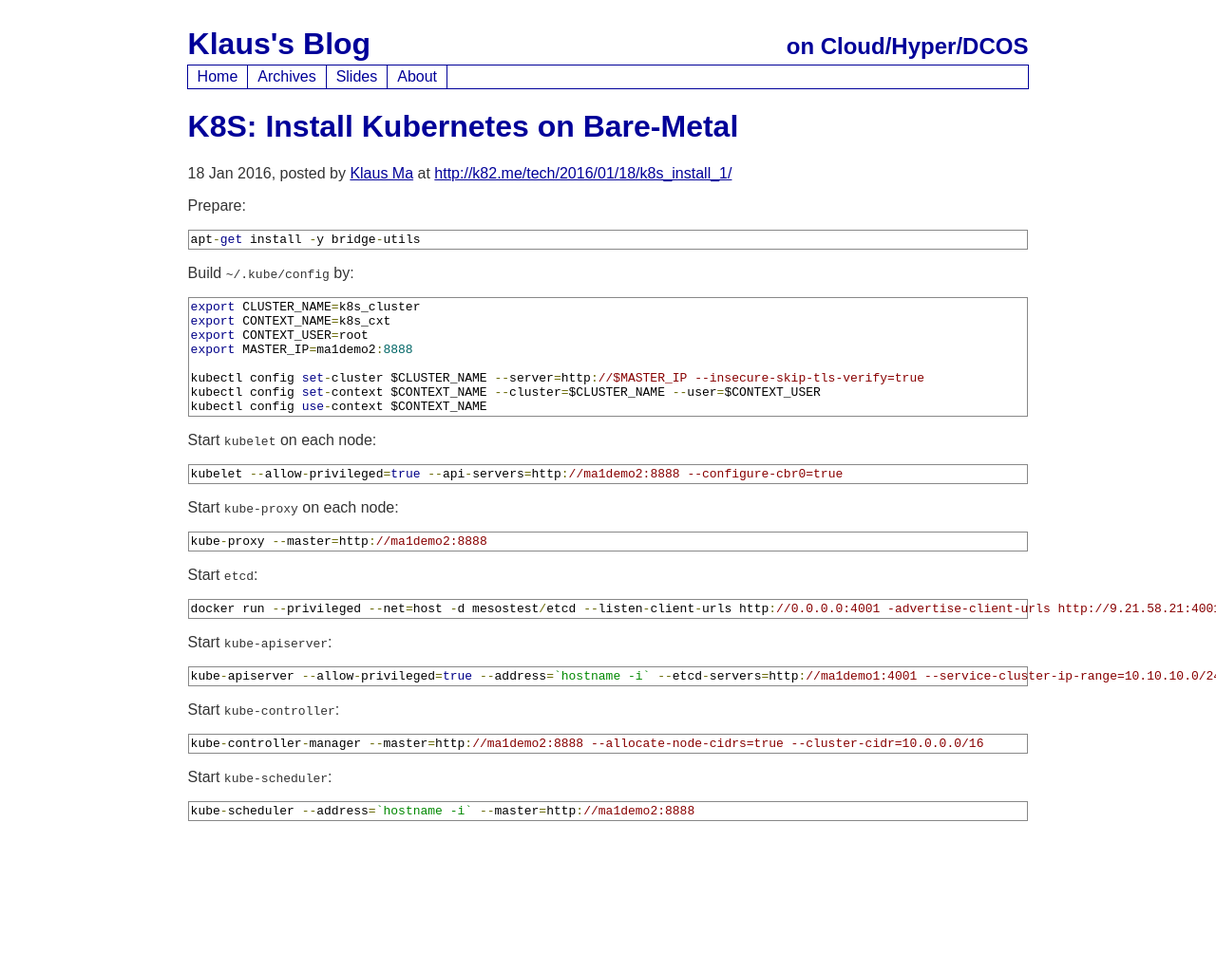
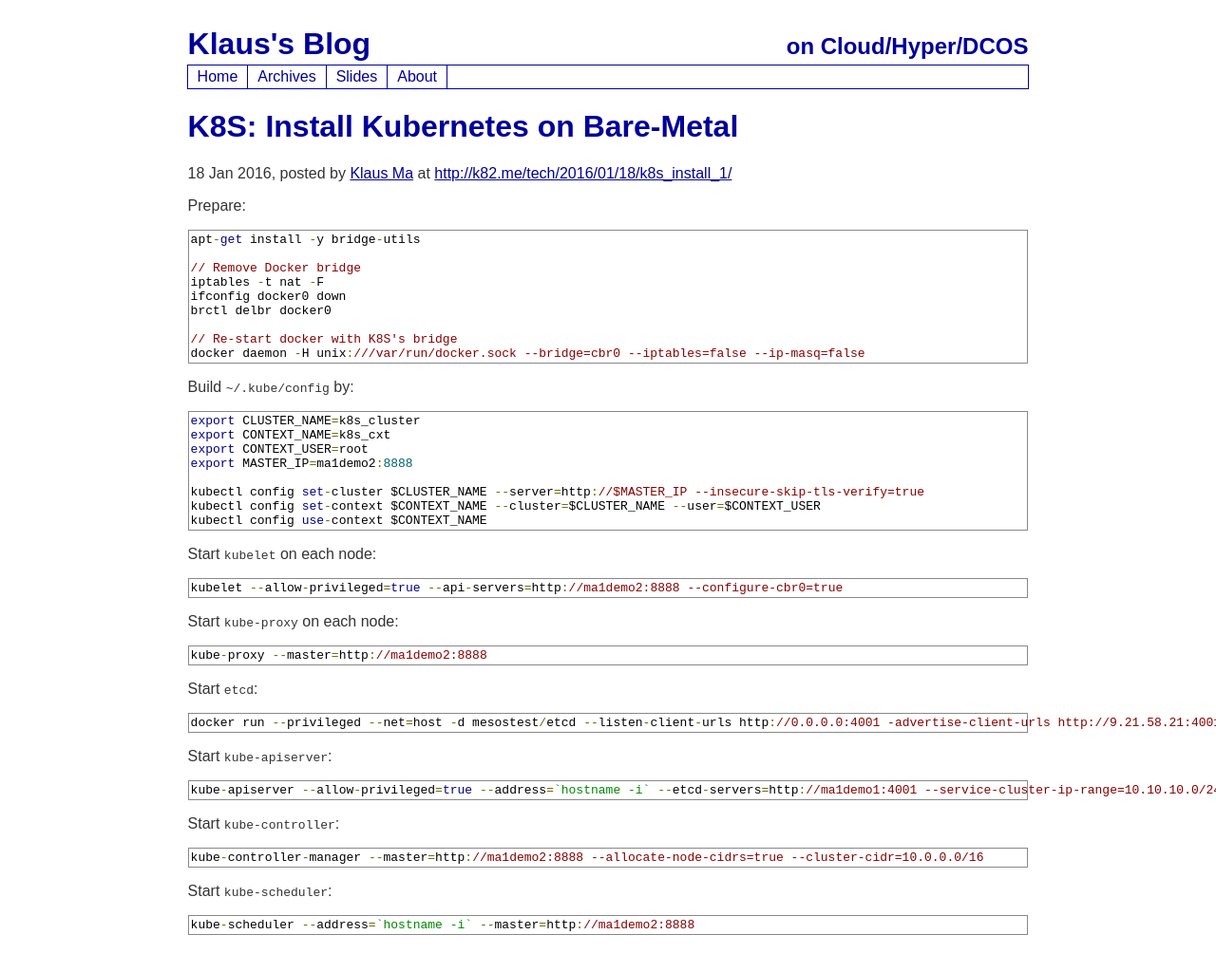
Before and after one commit to k82cn/k82cn.github.io, a Jekyll site: the page built from _posts/2016-01-18-k8s_install_1.md, in a window 1280 px wide. Shown: the whole page at 95% size. Built offline with Jekyll 4.4.1, drawn with Linux system fonts in a browser that asks for light colours; comment, search, counter and statistics services are not loaded; before the commit the page ends 904 px from its top, so only the background shows below that.

Commit message:
K8S install: add configuration on docker/bridge.

```diff
--- a/_posts/2016-01-18-k8s_install_1.md
+++ b/_posts/2016-01-18-k8s_install_1.md
@@ -7,6 +7,14 @@ categories: tech
 Prepare:
 
     apt-get install -y bridge-utils
+
+    // Remove Docker bridge
+    iptables -t nat -F
+    ifconfig docker0 down
+    brctl delbr docker0
+
+    // Re-start docker with K8S's bridge
+    docker daemon -H unix:///var/run/docker.sock --bridge=cbr0 --iptables=false --ip-masq=false
 
 Build `~/.kube/config` by:
 
```
